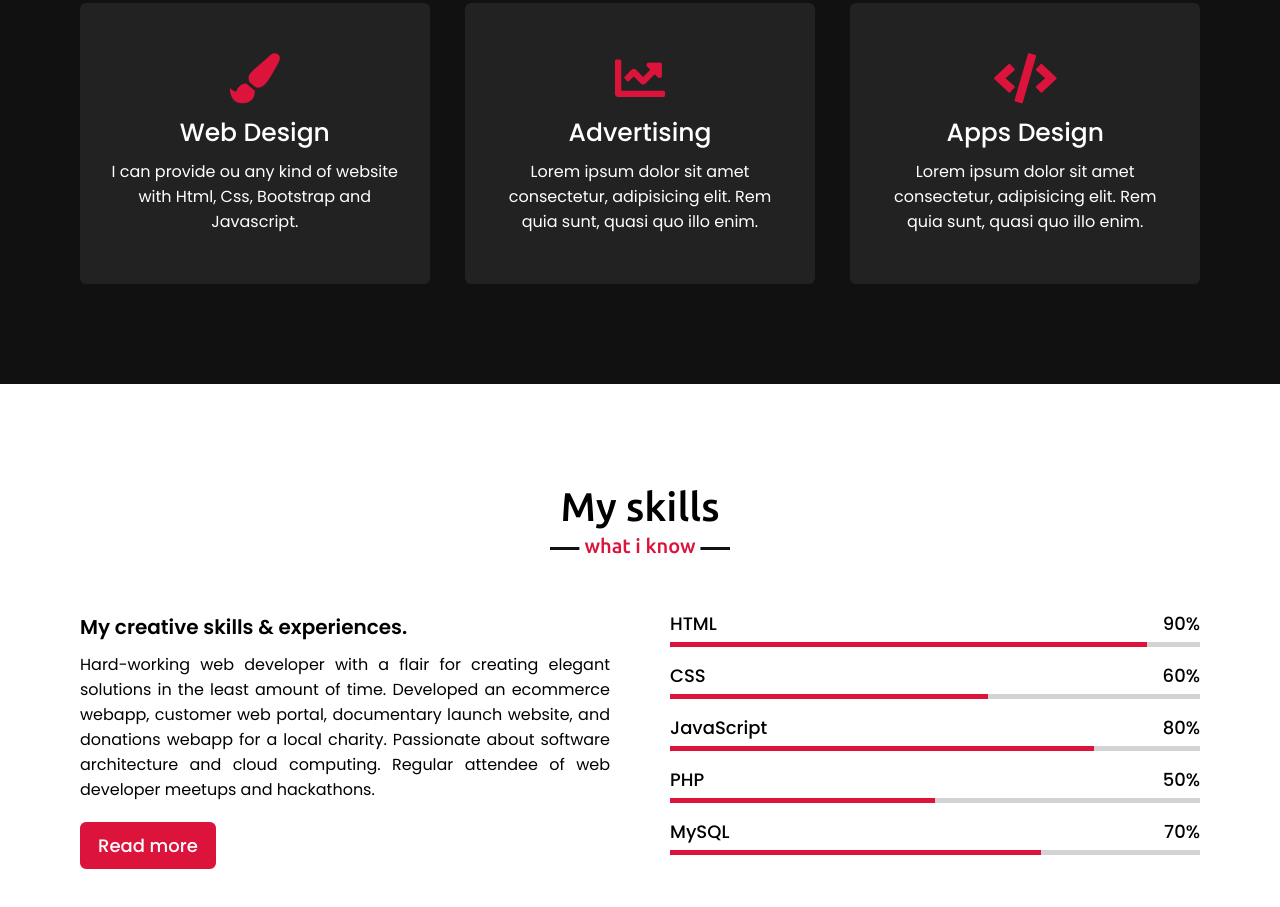
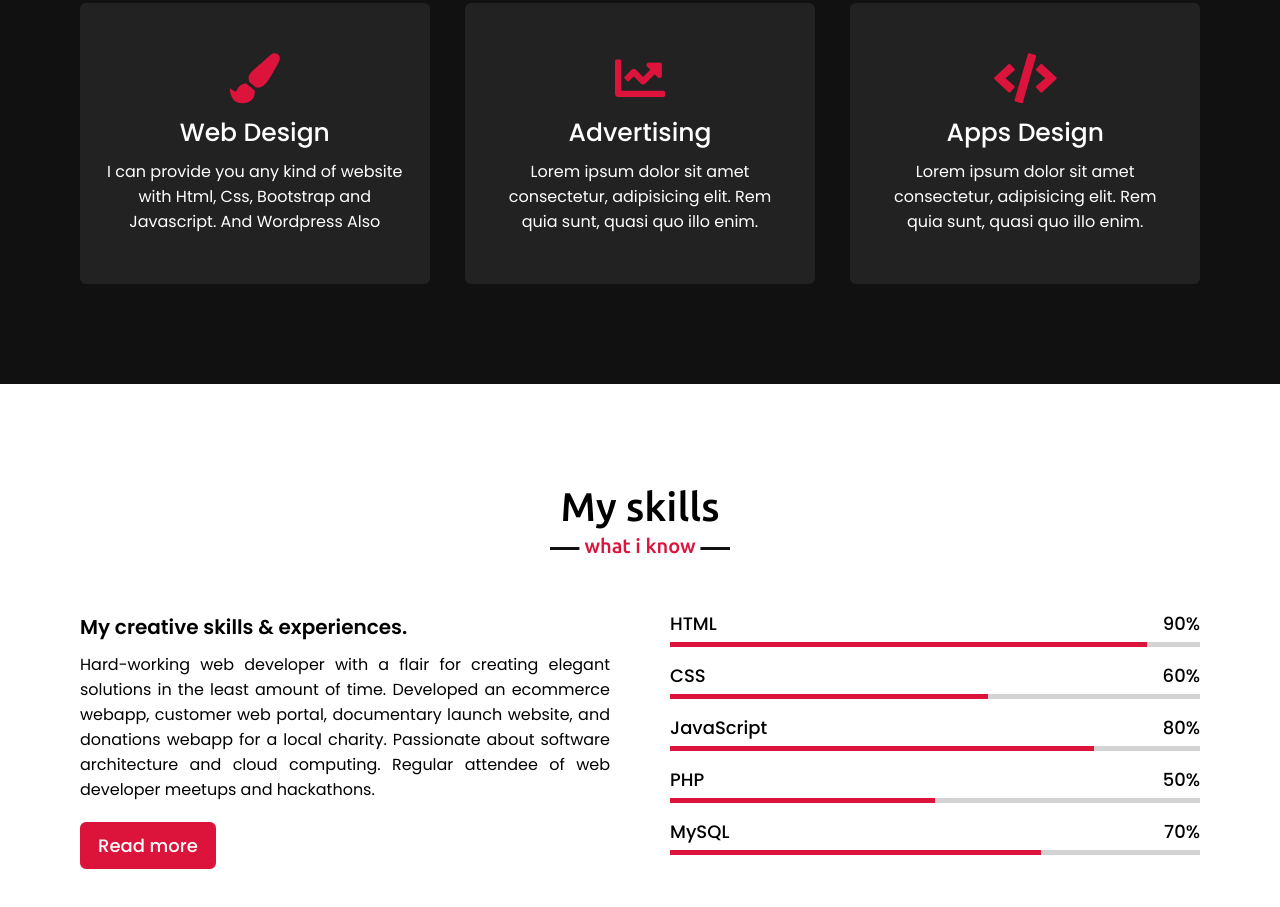
Before and after one commit to Nayeem345/Developer-Nayeem, a plain HTML site: page index.html in a window 1280 px wide. Shown: the part 1756-2663 px from the top of the page. Drawn offline with nearby package versions, Linux system fonts and the light colour scheme.

Commit message:
Update index.html

```diff
--- a/index.html
+++ b/index.html
@@ -75,7 +75,7 @@
                     <div class="box">
                         <i class="fas fa-paint-brush"></i>
                         <div class="text">Web Design</div>
-                        <p>I can provide ou any kind of website with Html, Css, Bootstrap and Javascript.</p>
+                        <p>I can provide you any kind of website with Html, Css, Bootstrap and Javascript. And Wordpress Also</p>
                     </div>
                 </div>
                 <div class="card">
```
